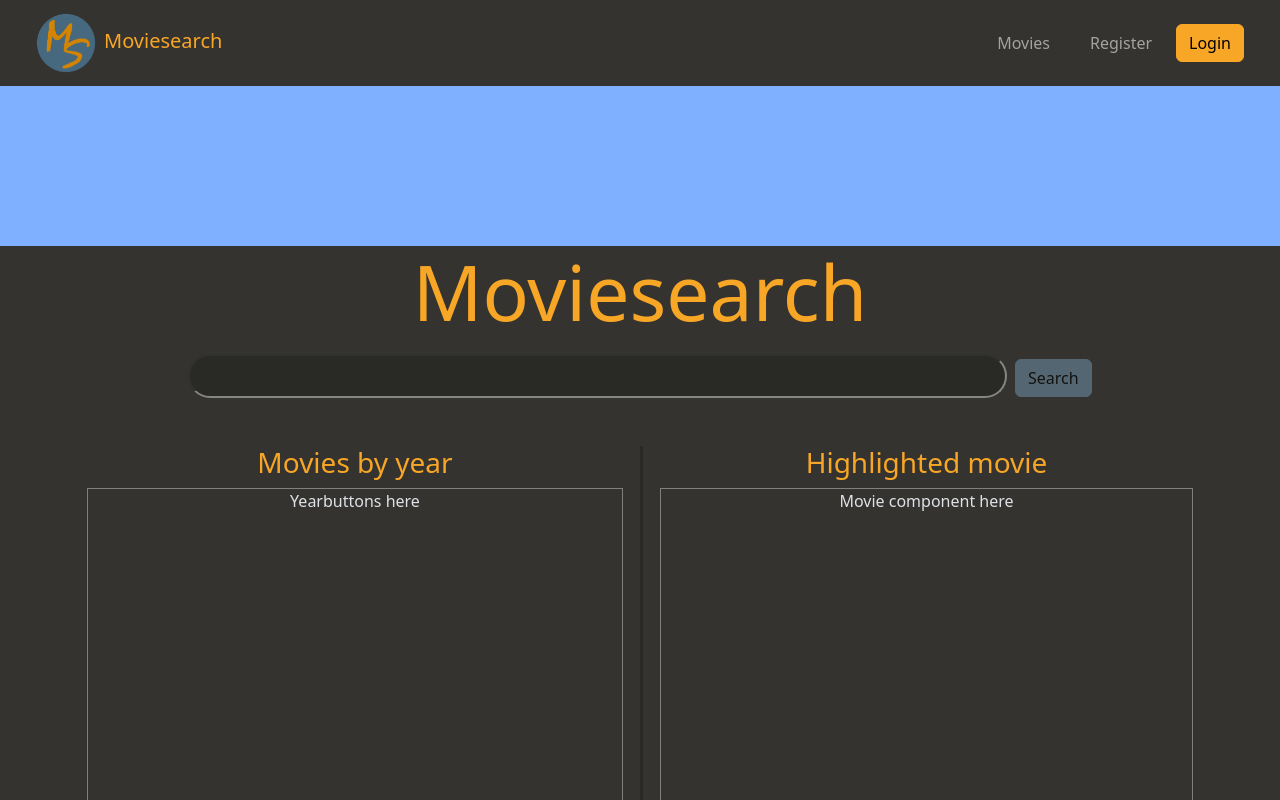
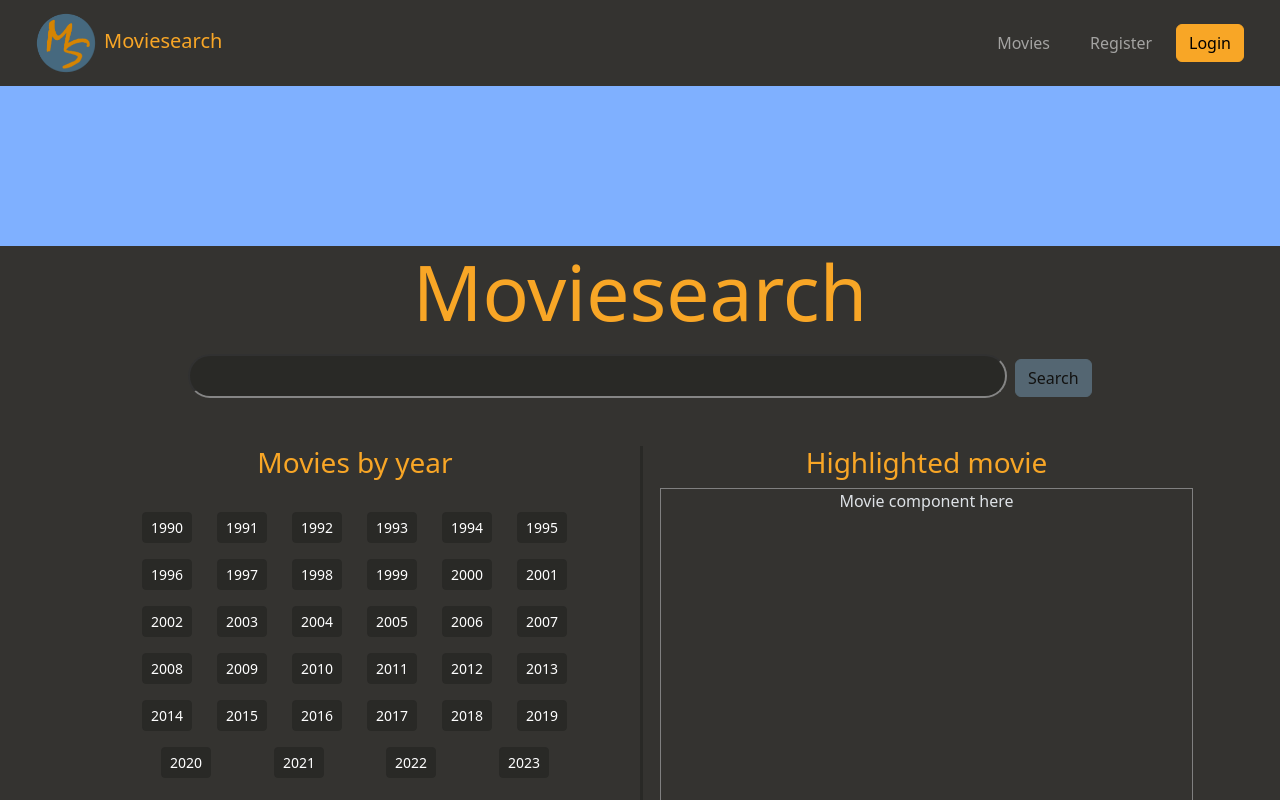
Before and after one commit to Aaland01/moviesearch, a React (Vite) app: page / in a window 1280 px wide. Shown: the top 800 px of the page. Built offline with nearby package versions, Linux system fonts and the light colour scheme; what ag-grid-community would draw is missing.

Commit message:
yearbuttons comp

```diff
--- /dev/null
+++ b/src/components/YearButtons.jsx
@@ -0,0 +1,38 @@
+import { Button, Col, Row } from "reactstrap";
+import { years } from "./SimpleYearFilter";
+import { useNavigate } from "react-router-dom";
+
+const YearButtons = () => {
+  const availableYears = years
+  const navigate = useNavigate()
+
+  const yearButton = (year) => {
+
+    return (
+      <Col key={`Column for ${year}`}>
+        <Button
+          className="clickable"
+          key={year}
+          size="sm"
+          color="accent"
+          title={`Search for movies from ${year}`}
+          onClick={() => navigate(`/movies?year=${year}`)}
+        >
+          {year}
+        </Button>
+      </Col>
+    )
+  }
+
+  return (
+    <>
+      <Row className="g-3 m-3 mx-lg-5">
+        {availableYears.map((year) =>
+          yearButton(year)
+        )}
+      </Row>
+    </>
+  )
+};
+
+export default YearButtons;
--- a/src/routes/Home.jsx
+++ b/src/routes/Home.jsx
@@ -2,6 +2,7 @@ import { Col, Container, Row } from "reactstrap";
 import SearchBar from "../components/SearchBar";
 import Hero from "../components/Hero";
 import { useNavigate } from "react-router-dom";
+import YearButtons from "../components/YearButtons";
 
 const Home = () => {
 
@@ -20,11 +21,11 @@ const Home = () => {
         }} />
 
         <Row>
-          <Col className="col-6">
+          <Col className="col-12 col-md-6">
             <h3> Movies by year </h3>
-            <div className="tempbox"> Yearbuttons here </div>
+            <YearButtons />
           </Col>
-          <Col className="col-6 border-3 border-start border-accent">
+          <Col className="col-12 col-md-6 pt-4 pt-md-0 border-3 border-start border-accent">
             <h3> Highlighted movie </h3>
             <div className="tempbox"> Movie component here </div>
           </Col>
```
